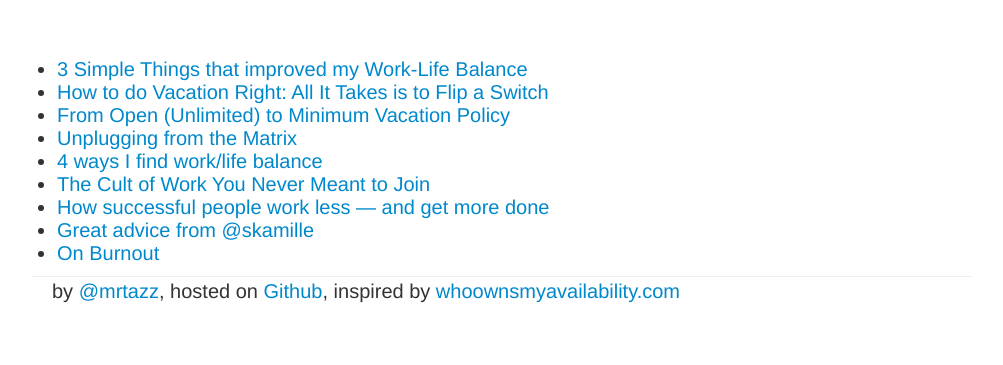
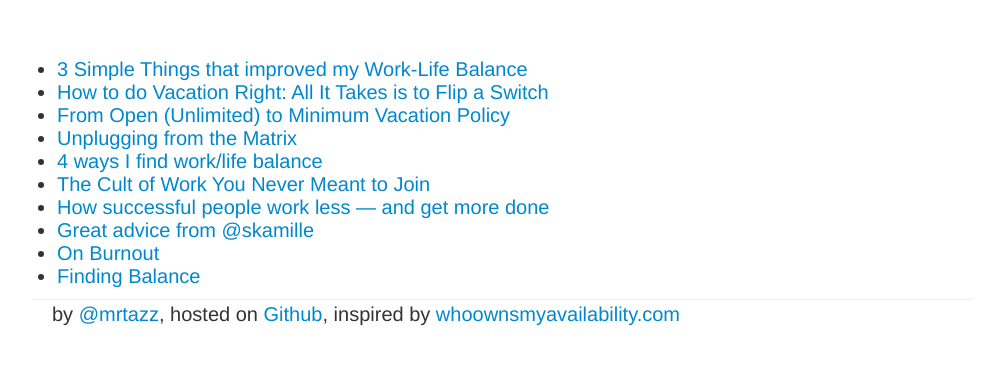
Before and after one commit to mrtazz/whoownsmyworklifebalance.com, a Jekyll site: the page built from links.html, in a window 1280 px wide. Shown: the top 365 px of the page, without its empty margins (138-1141 px from the left). Built offline with Jekyll 4.4.1, drawn with Linux system fonts in a browser that asks for light colours; comment, search, counter and statistics services are not loaded.

Commit message:
add @quirkey's post about "Finding Balance"

```diff
--- a/_data/links.yml
+++ b/_data/links.yml
@@ -16,3 +16,5 @@
   url: https://twitter.com/skamille/status/623133706694340608
 - title: On Burnout
   url: http://blog.dbsmasher.com/2015/07/29/on-burnout/
+- title: Finding Balance
+  url: https://medium.com/the-lighthouse/finding-balance-7388ce748051
```
